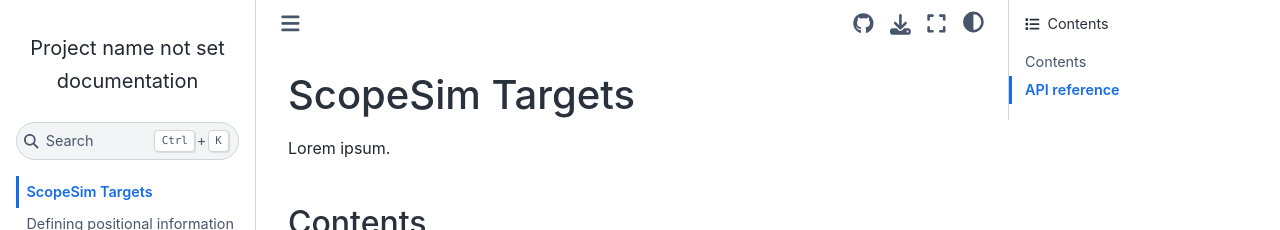
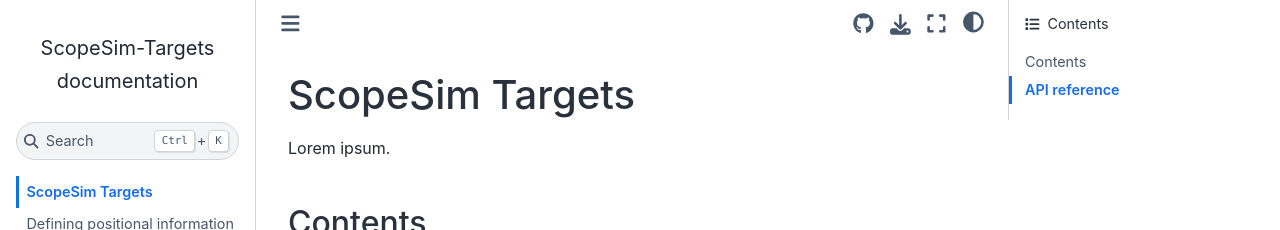
Before and after one commit to AstarVienna/scopesim-targets, a Sphinx documentation site: the page built from docs/index.md, in a window 1280 px wide. Shown: the top 230 px of the page. Built offline with Sphinx 7.4.7 and the Sphinx Book theme 1.1.4, drawn with Linux system fonts in a browser that asks for light colours.

Commit message:
Add project name for docs

```diff
--- a/docs/conf.py
+++ b/docs/conf.py
@@ -1,5 +1,7 @@
 # -*- coding: utf-8 -*-
 """Sphinx configuration."""
+
+project = "ScopeSim-Targets"
 
 extensions = [
     # "sphinx.ext.todo",
```
